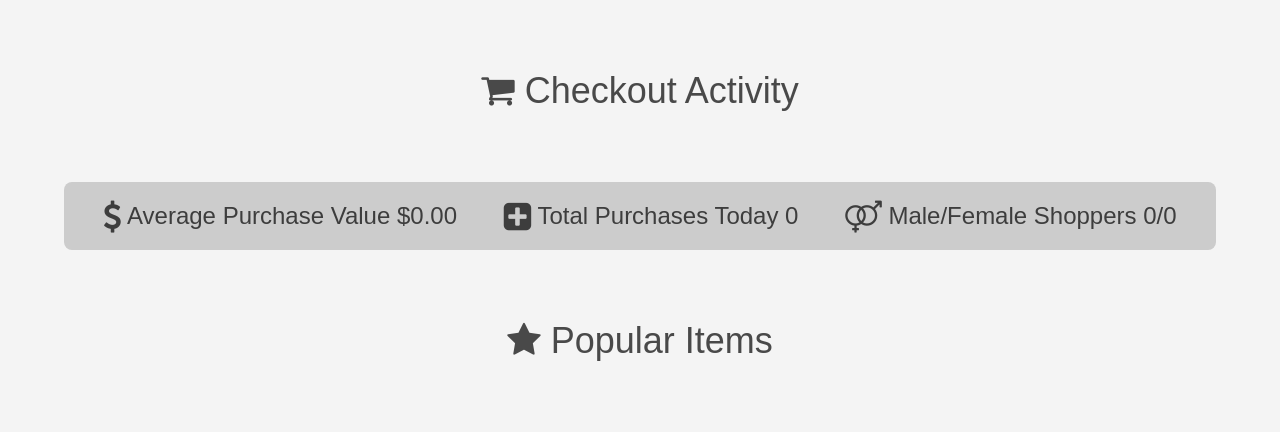
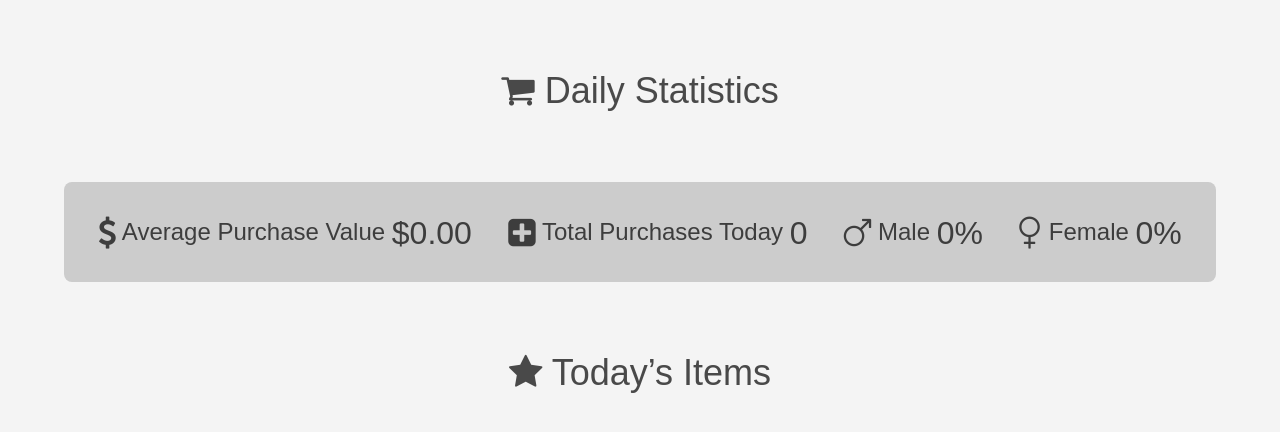
Before and after one commit to bfillmer/nio-demo, a React (Create React App) app: page / in a window 1280 px wide. Shown: the top 432 px of the page. Built offline with nearby package versions, Linux system fonts and the light colour scheme; what niojs would draw is missing.

Commit message:
Reorganized data a bit, simple display of items.

```diff
--- a/public/index.html
+++ b/public/index.html
@@ -13,7 +13,7 @@
       work correctly both with client-side routing and a non-root public URL.
       Learn how to configure a non-root public URL by running `npm run build`.
     -->
-    <title>Checkout Activity</title>
+    <title>Shop Dashboard</title>
   </head>
   <body class="black-70 bg-near-white avenir">
     <div id="root"></div>
--- a/src/state/reducer.js
+++ b/src/state/reducer.js
@@ -20,7 +20,8 @@ const initialState = {
 }
 
 // @HACK Non-normalized return data, build out a map based on item name and update the
-// quantity number.
+// quantity number. Would prefer an array structure, but don't want to deal with finding
+// and updating existing item quantities in a list.
 const getQuantities = (quantities, cart) => cart.reduce((q, item) => assign({}, q, {
   [item.name]: q[item.name] ? item.quantity + q[item.name] : item.quantity
 }), quantities)
--- a/src/view/App.js
+++ b/src/view/App.js
@@ -2,20 +2,16 @@
 import React from 'react'
 
 import {Statistics} from 'view/Statistics'
+import {PopularItems} from 'view/PopularItems'
 import {Icon} from 'view/Atoms'
 
 const H1 = ({children}) => (<h1 className='mv5 f2 fw4 lh-copy tc'>{children}</h1>)
 
-const PopularItems = () => (
-  <div className='ph5'>
-  </div>
-)
-
 export const App = ({purchases}) => (
   <div className='w-100'>
-    <H1><Icon className='fa-shopping-cart' /> Checkout Activity</H1>
+    <H1><Icon className='fa-shopping-cart' /> Daily Statistics</H1>
     <Statistics />
-    <H1><Icon className='fa-star' /> Popular Items</H1>
+    <H1><Icon className='fa-star' /> Today&#8217;s Items</H1>
     <PopularItems />
   </div>
 )
--- /dev/null
+++ b/src/view/PopularItems.js
@@ -0,0 +1,30 @@
+
+import React from 'react'
+import {connect} from 'react-redux'
+
+const ListItem = ({item}) => (
+  <h3 className='f3 center tc w-20'>
+    <small className='fw3 db'>{item.name}</small>
+    {item.quantity}
+  </h3>
+)
+
+const selectItems = state => Object.keys(state.quantities).map(key => ({
+  name: key,
+  quantity: state.quantities[key]
+}))
+
+const mapStateToProps = state => ({
+  items: selectItems(state)
+})
+
+const Container = ({items}) => {
+  const listItems = items.map((item, key) => <ListItem key={key} item={item} />)
+  return (
+    <div className='flex flex-wrap ph5'>
+      {listItems}
+    </div>
+  )
+}
+
+export const PopularItems = connect(mapStateToProps)(Container)
--- a/src/view/Statistics.js
+++ b/src/view/Statistics.js
@@ -5,7 +5,8 @@ import numeral from 'numeral'
 
 import {H2, Icon} from 'view/Atoms'
 
-const Column = ({children}) => (<H2 className='ma0 center'>{children}</H2>)
+const Column = ({children}) => (<H2 className='ma0 center v-mid'>{children}</H2>)
+const Stat = ({children}) => (<em className='fa-lg fs-normal'>{children}</em>)
 
 const getFemale = purchase => purchase.shopper.gender === 'female'
 const getMale = purchase => purchase.shopper.gender === 'male'
@@ -15,23 +16,25 @@ const mapStateToProps = state => ({
     state.purchases.reduce((total, purchase) => (total + purchase.amount), 0) / state.purchases.length
   ).format('$0,0.00'),
   gender: ({
-    female: numeral(state.purchases.filter(getFemale).length / state.purchases.length * 100).format('0,0'),
-    male: numeral(state.purchases.filter(getMale).length / state.purchases.length * 100).format('0,0')
+    female: numeral(state.purchases.filter(getFemale).length / state.purchases.length).format('0%'),
+    male: numeral(state.purchases.filter(getMale).length / state.purchases.length).format('0%')
   }),
   total: state.purchases.length
 })
 
-// @TODO Make the actual statistics more visually appealing.
 const Container = ({average, gender, total}) => (
-  <div className='flex justify-between mb5 mh5 pa3 bn br3 bg-moon-gray'>
+  <div className='flex items-center justify-between mb5 mh5 pv4 ph3 bn br3 bg-moon-gray'>
     <Column>
-      <Icon className='fa-usd fa-lg' /> Average Purchase Value {average}
+      <Icon className='fa-usd fa-lg' /> Average Purchase Value <Stat>{average}</Stat>
     </Column>
     <Column>
-      <Icon className='fa-plus-square fa-lg' /> Total Purchases Today {total}
+      <Icon className='fa-plus-square fa-lg' /> Total Purchases Today <Stat>{total}</Stat>
     </Column>
     <Column>
-      <Icon className='fa-venus-mars fa-lg' /> Male/Female Shoppers {gender.male}/{gender.female}
+      <Icon className='fa-mars fa-lg' /> Male <Stat>{gender.male}</Stat>
+    </Column>
+    <Column>
+      <Icon className='fa-venus fa-lg' /> Female <Stat>{gender.female}</Stat>
     </Column>
   </div>
 )
```
Also changed, not shown: 1 other file (tests, documents, lock files or other folders).
